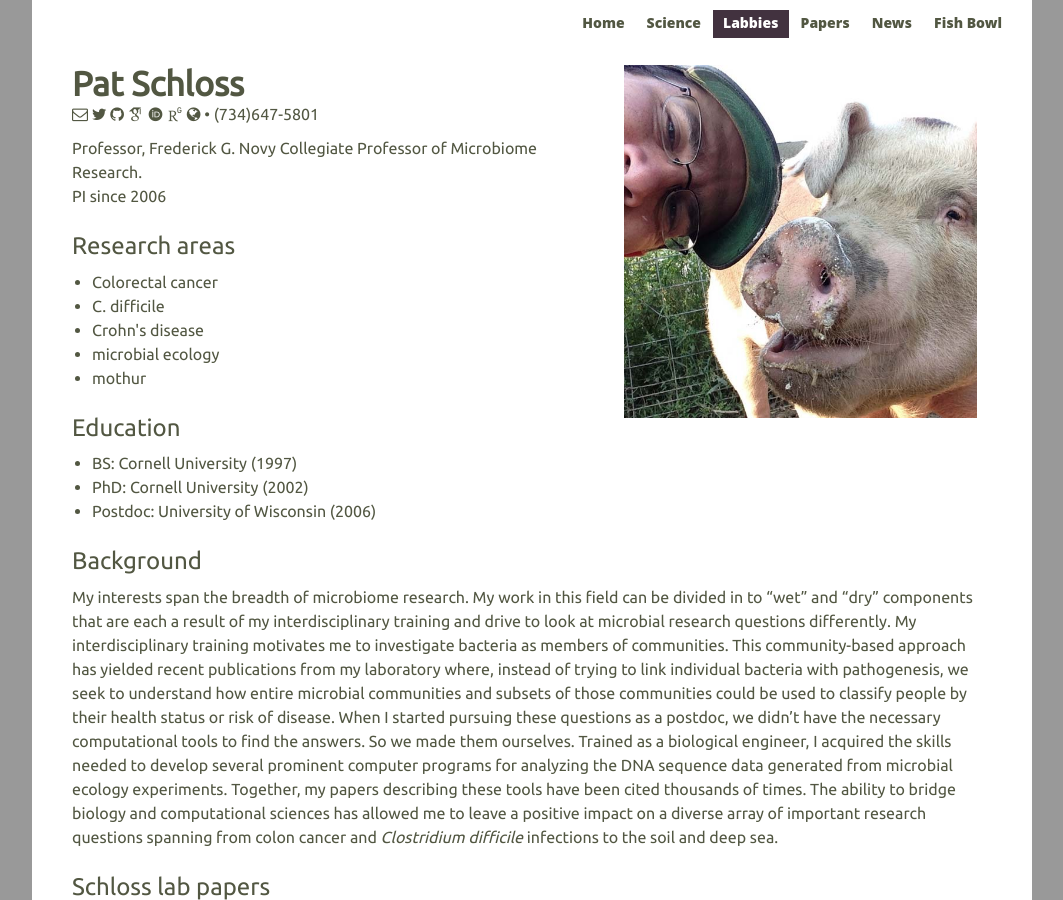
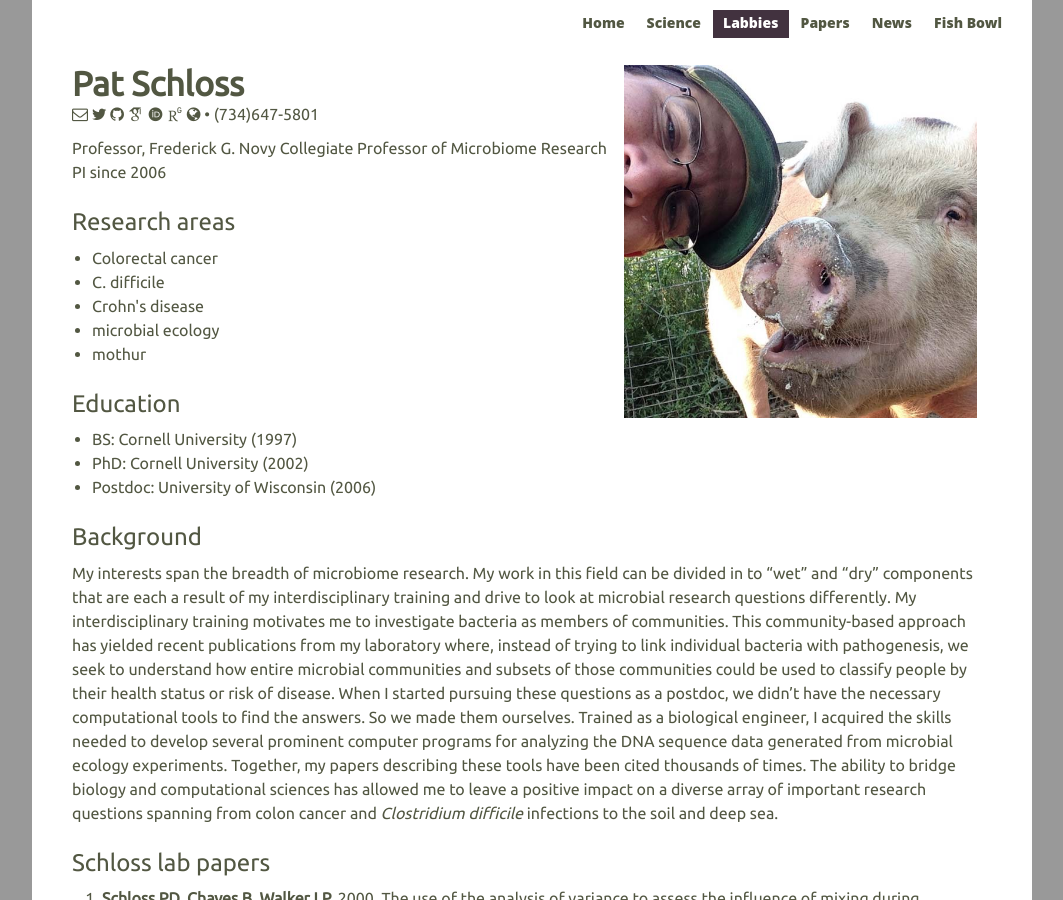
Before and after one commit to SchlossLab/schlosslab.github.io, a Jekyll site: the page built from _labbies/schloss.md, in a window 1280 px wide and 900 px high. Shown: the whole window, without its empty margins (108-1171 px from the left). Built offline with Jekyll 4.4.1, drawn with Linux system fonts in a browser that asks for light colours; nearby versions of some CDN libraries; some web fonts are replaced.

```diff
--- a/_labbies/schloss.md
+++ b/_labbies/schloss.md
@@ -8,7 +8,7 @@ previous_training:
   PhD : Cornell University (2002)
   Postdoc : University of Wisconsin (2006)
 joined_lab: 2006
-position: Professor, Frederick G. Novy Collegiate Professor of Microbiome Research.<br>PI
+position: Professor, Frederick G. Novy Collegiate Professor of Microbiome Research<br>PI
 theme_areas:
   - Colorectal cancer
   - C. difficile
```
